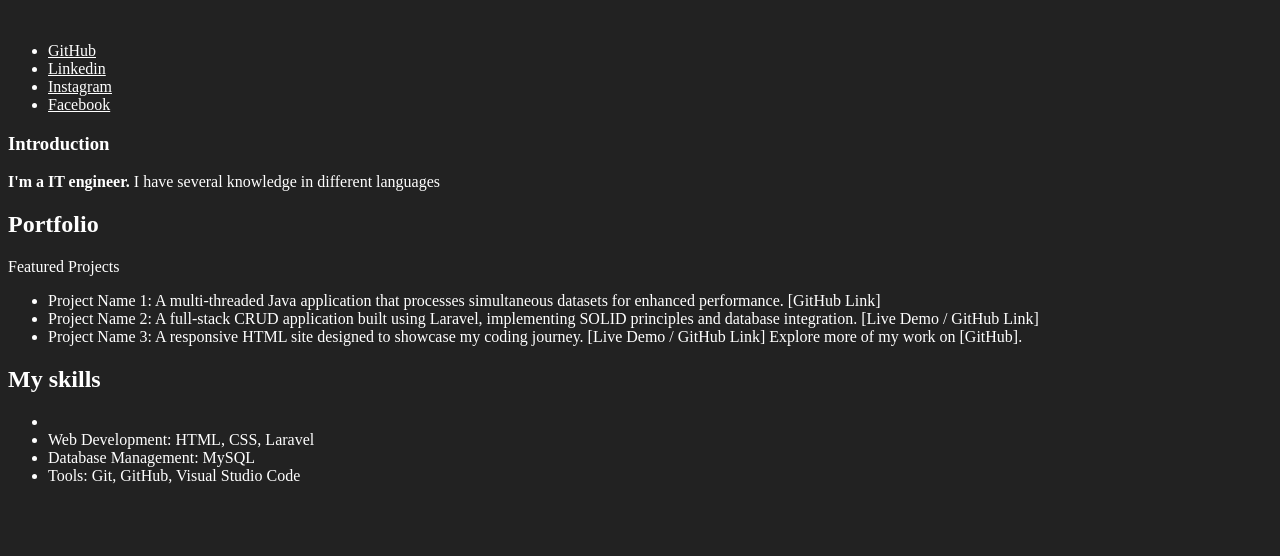
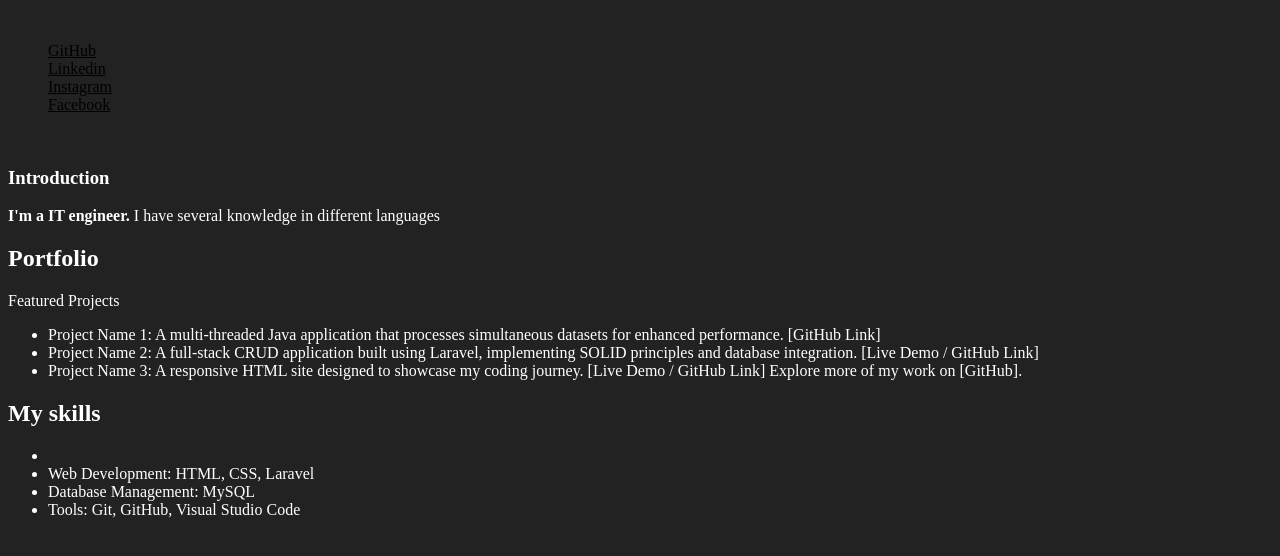
Before and after one commit to kevvvvvvvvvv/MyPersonalPage, a plain HTML site: page index.html in a window 1280 px wide. Drawn offline with Linux system fonts and the light colour scheme.

Commit message:
It were added new styles

```diff
--- a/css/index.css
+++ b/css/index.css
@@ -5,3 +5,17 @@
 body{
     background: rgb(34, 34, 34);
 }
+
+/*Header's styles*/
+#list-header {
+    list-style-type: none;
+    cursor: pointer;
+}
+
+.link-header{
+    color:black;
+}
+
+#github-link:hover{
+    background: white;
+}
--- a/index.html
+++ b/index.html
@@ -12,17 +12,20 @@
 
     <nav>
         <img src="" alt="" target="_blanck">
-        <ul>
-            <li><a href="https://github.com/kevvvvvvvvvv" target="_blanck">GitHub</a></li>
-            <li><a href="https://www.linkedin.com/in/trinidad-medina-kevin-yahir-394516260/" target="_blanck">Linkedin</a></li>
-            <li><a href="https://www.instagram.com/kevin_trimeed/" target="_blanck">Instagram</a></li>
-            <li><a href="https://www.facebook.com/profile.php?id=100007035720396" target="_blank">Facebook</a></li>
+        <ul id="list-header">
+            <li id="github-link"><a class="link-header"  href="https://github.com/kevvvvvvvvvv" target="_blanck">GitHub</a></li>
+            <li id="linkedin-link"><a class="link-header" href="https://www.linkedin.com/in/trinidad-medina-kevin-yahir-394516260/" target="_blanck">Linkedin</a></li>
+            <li id="instagram-link"><a class="link-header" href="https://www.instagram.com/kevin_trimeed/" target="_blanck">Instagram</a></li>
+            <li id="facebook-link"><a class="link-header"  href="https://www.facebook.com/profile.php?id=100007035720396" target="_blank">Facebook</a></li>
         </ul>
     </nav>
 
     <main>
         <section>
-            <article>
+            <div>
+                <img src="" alt="">
+            </div>
+            <article >
                 <h1>Introduction</h1>
                 <p><strong>I'm a IT engineer.</strong> I have several knowledge in different
                 languages</p>
```
